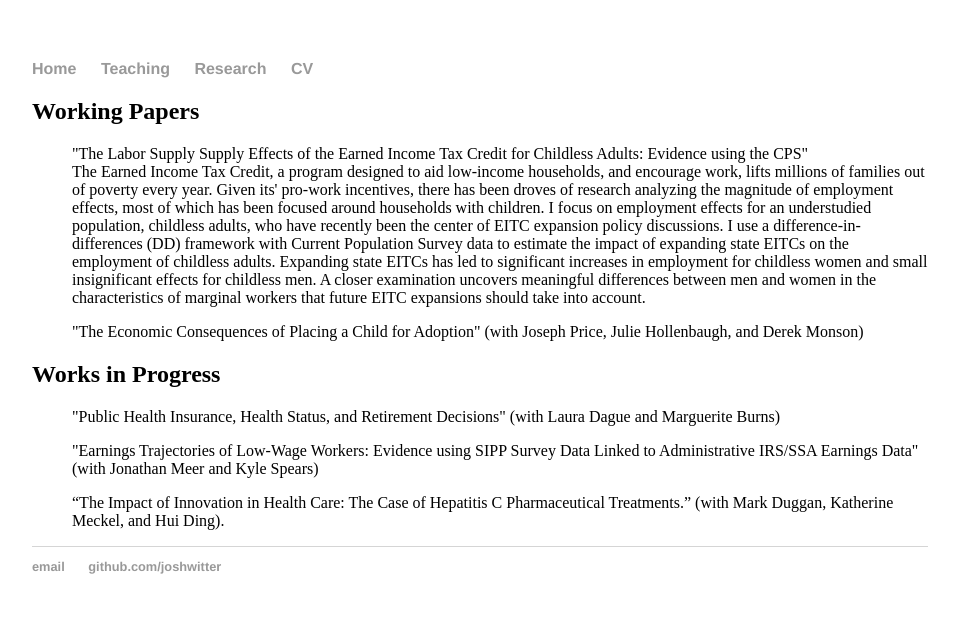
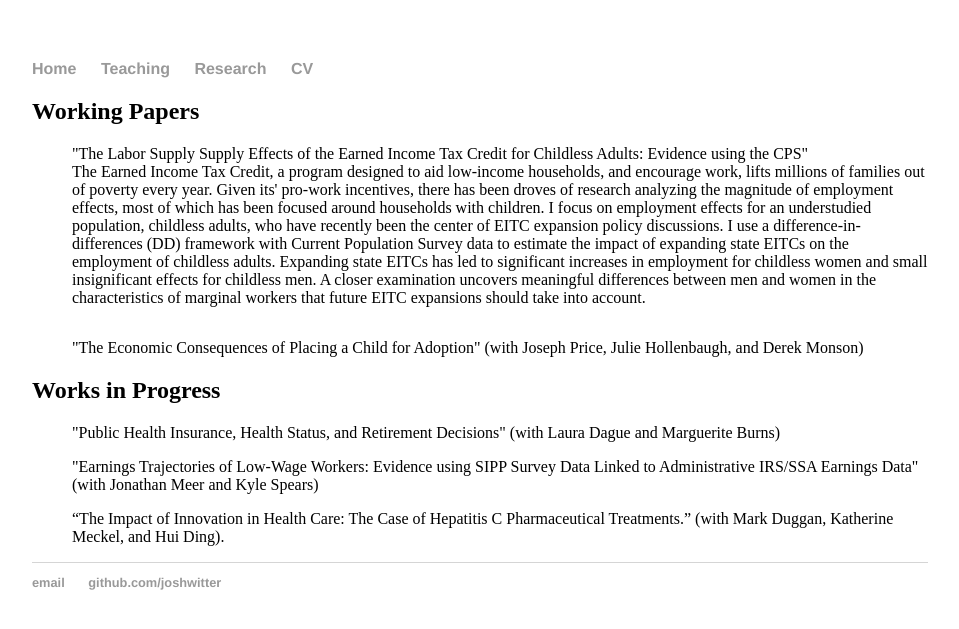
Before and after one commit to joshwitter/joshwitter.github.io, a Jekyll site: the page built from research/index.html, in a window 1280 px wide. Shown: the top 629 px of the page, without its empty margins (160-1119 px from the left). Built offline with Jekyll 4.4.1, drawn with Linux system fonts in a browser that asks for light colours.

Commit message:
Update index.html

```diff
--- a/research/index.html
+++ b/research/index.html
@@ -5,9 +5,10 @@
 <div class="research">
 <h2>Working Papers</h2>
 <ul style="list-style-type:none">
-  <li> "The Labor Supply Supply Effects of the Earned Income Tax Credit for Childless Adults: Evidence using the
+
+  <li "padding: 0 0 1em 0"> "The Labor Supply Supply Effects of the Earned Income Tax Credit for Childless Adults: Evidence using the
   CPS" </li>
-  <li style=" padding: 0 0 1em 0"> The Earned Income Tax Credit, a program designed to aid low-income households, and encourage work, lifts millions of families out of poverty every year. Given its' pro-work incentives, there has been droves of research analyzing the magnitude of employment effects, most of which has been focused around households with children. I focus on employment effects for an understudied population, childless adults, who have recently been the center of EITC expansion policy discussions. I use a difference-in-differences (DD) framework with Current Population Survey data to estimate the impact of expanding state EITCs on the employment of childless adults. Expanding state EITCs has led to significant increases in employment for childless women and small insignificant effects for childless men. A closer examination uncovers meaningful differences between men and women in the characteristics of marginal workers that future EITC expansions should take into account. </li>
+  <li style="padding: 0 0 2em 0"> The Earned Income Tax Credit, a program designed to aid low-income households, and encourage work, lifts millions of families out of poverty every year. Given its' pro-work incentives, there has been droves of research analyzing the magnitude of employment effects, most of which has been focused around households with children. I focus on employment effects for an understudied population, childless adults, who have recently been the center of EITC expansion policy discussions. I use a difference-in-differences (DD) framework with Current Population Survey data to estimate the impact of expanding state EITCs on the employment of childless adults. Expanding state EITCs has led to significant increases in employment for childless women and small insignificant effects for childless men. A closer examination uncovers meaningful differences between men and women in the characteristics of marginal workers that future EITC expansions should take into account. </li>
 
   <li> "The Economic Consequences of Placing a Child for Adoption" (with Joseph Price, Julie Hollenbaugh, and
   Derek Monson) </li>
```
